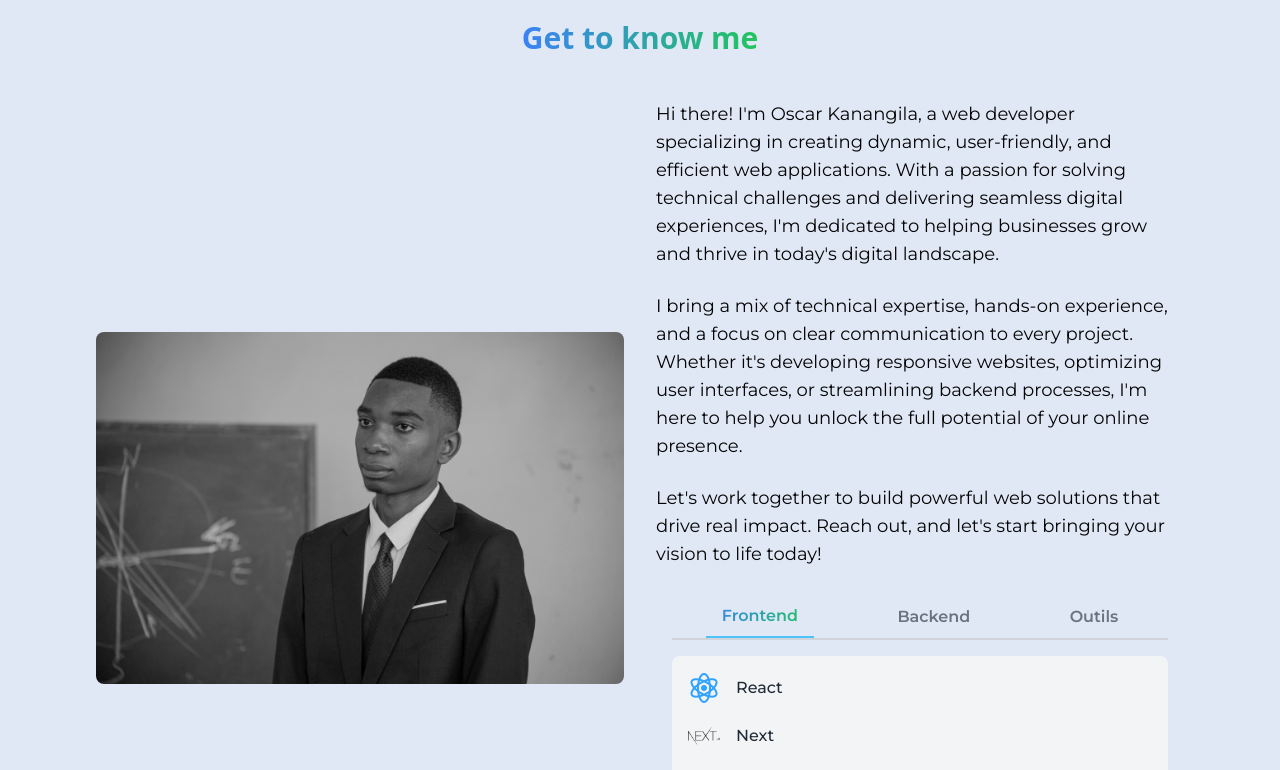
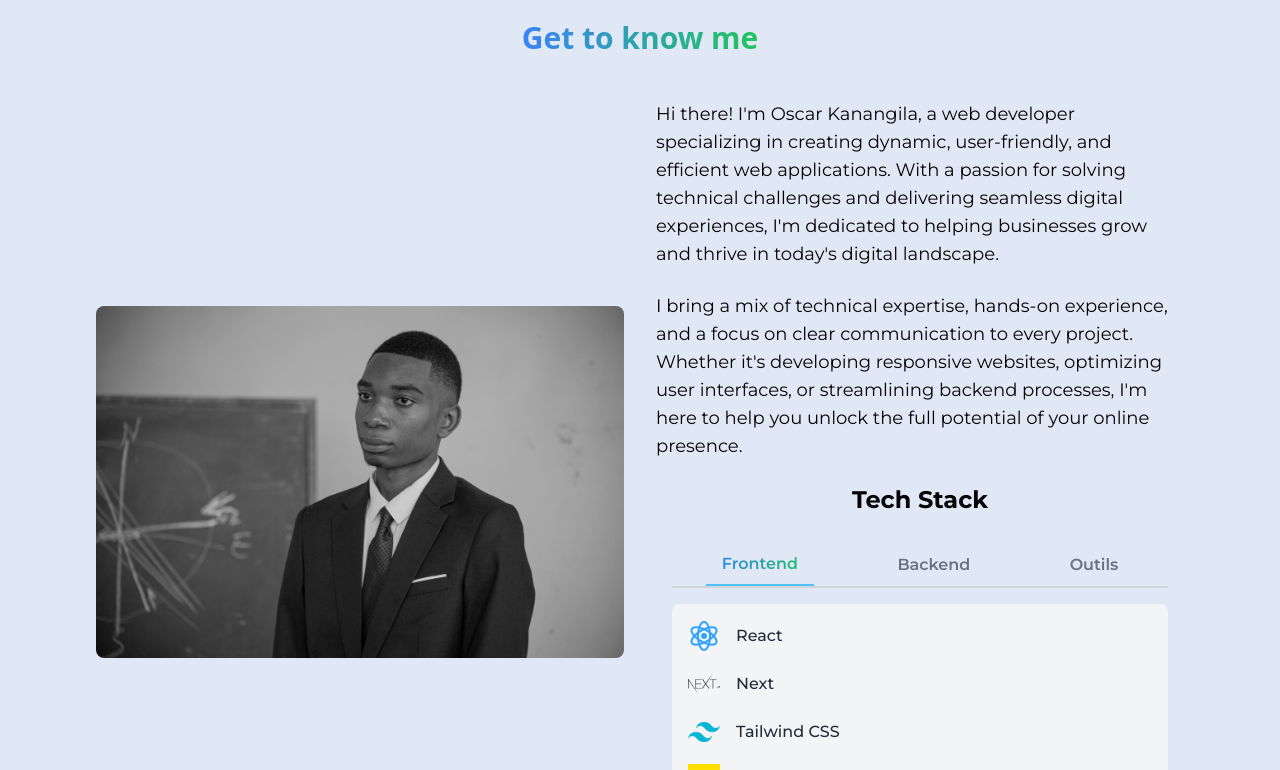
Before and after one commit to Os-humble-man/kng_portfolio, a React (Vite) app: page / in a window 1280 px wide. Shown: the part 884-1654 px from the top of the page. Built offline with nearby package versions, Linux system fonts and the light colour scheme.

Commit message:
update tech stack

```diff
--- a/src/components/sections/About.jsx
+++ b/src/components/sections/About.jsx
@@ -54,10 +54,8 @@ export default function About() {
               streamlining backend processes, I'm here to help you unlock the
               full potential of your online presence.
             </p>
-            <p className="w-full text-center lg:text-left text-base md:text-lg py-3">
-              Let's work together to build powerful web solutions that drive
-              real impact. Reach out, and let's start bringing your vision to
-              life today!
+            <p className="w-full text-center  py-3  font-bold text-2xl">
+              Tech Stack
             </p>
             <div className=" w-full">
               <TechTabs />
```
